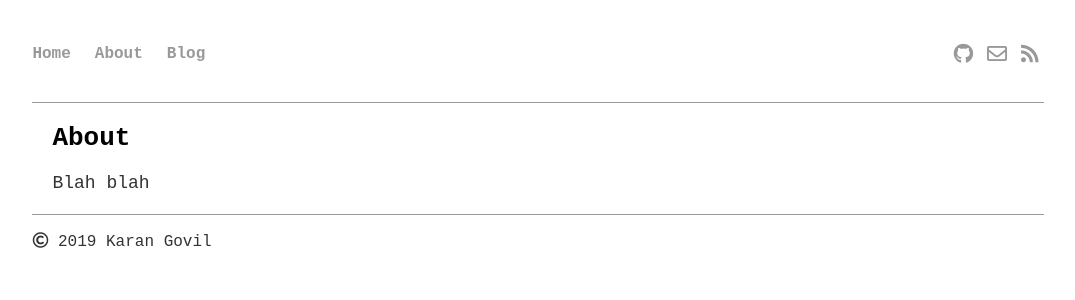
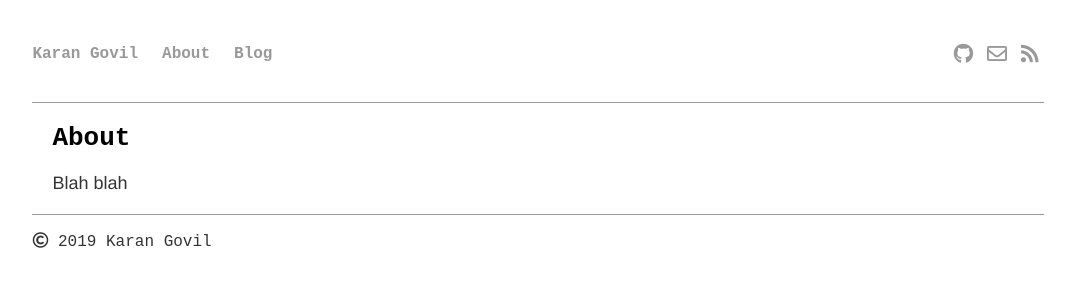
Before and after one commit to karangovil/karangovil.github.io, a Jekyll site: the page built from about/index.html, in a window 1280 px wide. Shown: the top 300 px of the page, without its empty margins (102-1177 px from the left). Built offline with Jekyll 4.4.1, drawn with Linux system fonts in a browser that asks for light colours; nearby versions of some CDN libraries.

Commit message:
final css update

```diff
--- a/_layouts/default.html
+++ b/_layouts/default.html
@@ -13,7 +13,7 @@
 					<div class="row1col1">
 						<nav>
 				    		<ul>
-				        		<li><a href="/">Home</a></li>
+				        		<li><a href="/">Karan Govil</a></li>
 					        	<li><a href="/about">About</a></li>
 				        		<li><a href="/blog">Blog</a></li>
 				    		</ul>
--- a/css/main.css
+++ b/css/main.css
@@ -101,6 +101,10 @@ ul.posts li {
     padding: 0 20px;
 }
 
+.container p {
+    font-family: 'Helvetica', 'Arial', 'Sans-Serif';
+}
+
 .container p.meta {
     font-size: 14px;
     color: #828282;
```
